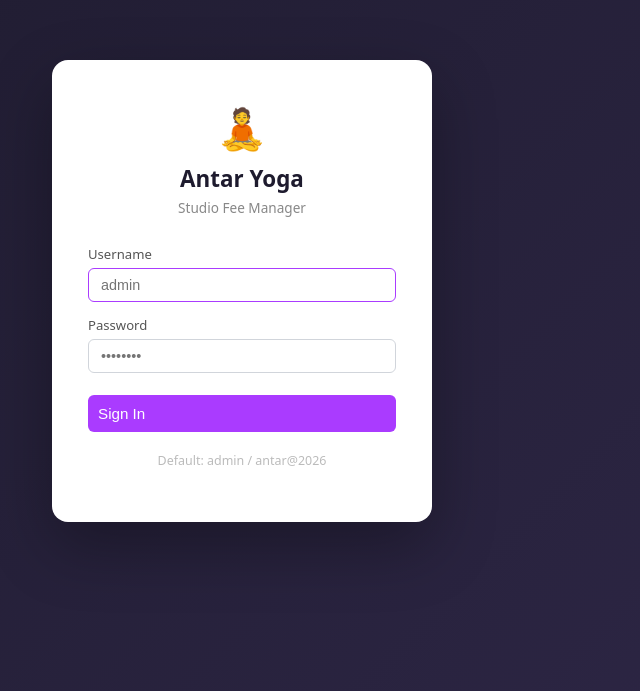
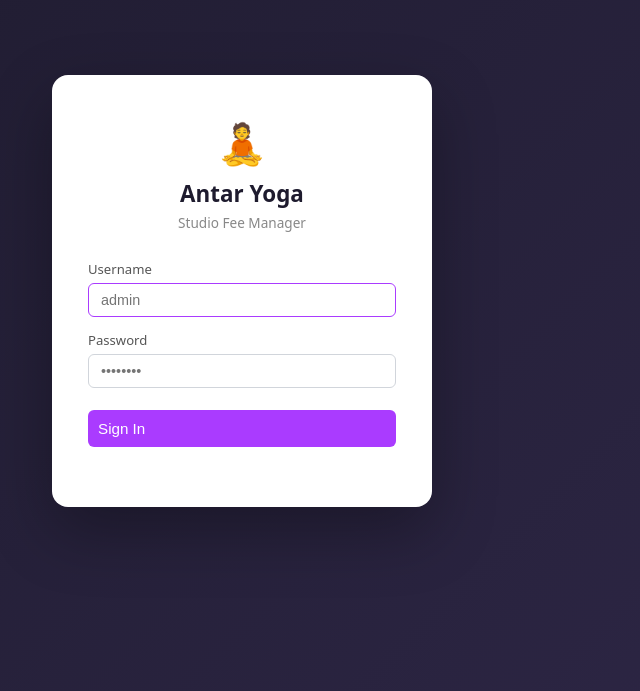
Before and after one commit to jashwanthraju2808-art/studio-fee-manager, a React (Vite) app in the folder frontend/: page /login in a window 1280 px wide. Shown: the part 109-800 px from the top of the page, without its empty margins (398-1038 px from the left). Built offline with nearby package versions, Linux system fonts and the light colour scheme.

Commit message:
Remove default admin password from login page

```diff
--- a/frontend/src/pages/Login.jsx
+++ b/frontend/src/pages/Login.jsx
@@ -104,7 +104,6 @@ export default function Login() {
         </form>
 
         <p style={{ textAlign: "center", marginTop: 20, fontSize: "0.78rem", color: "#bbb" }}>
-          Default: admin / antar@2026
         </p>
       </div>
     </div>
```
